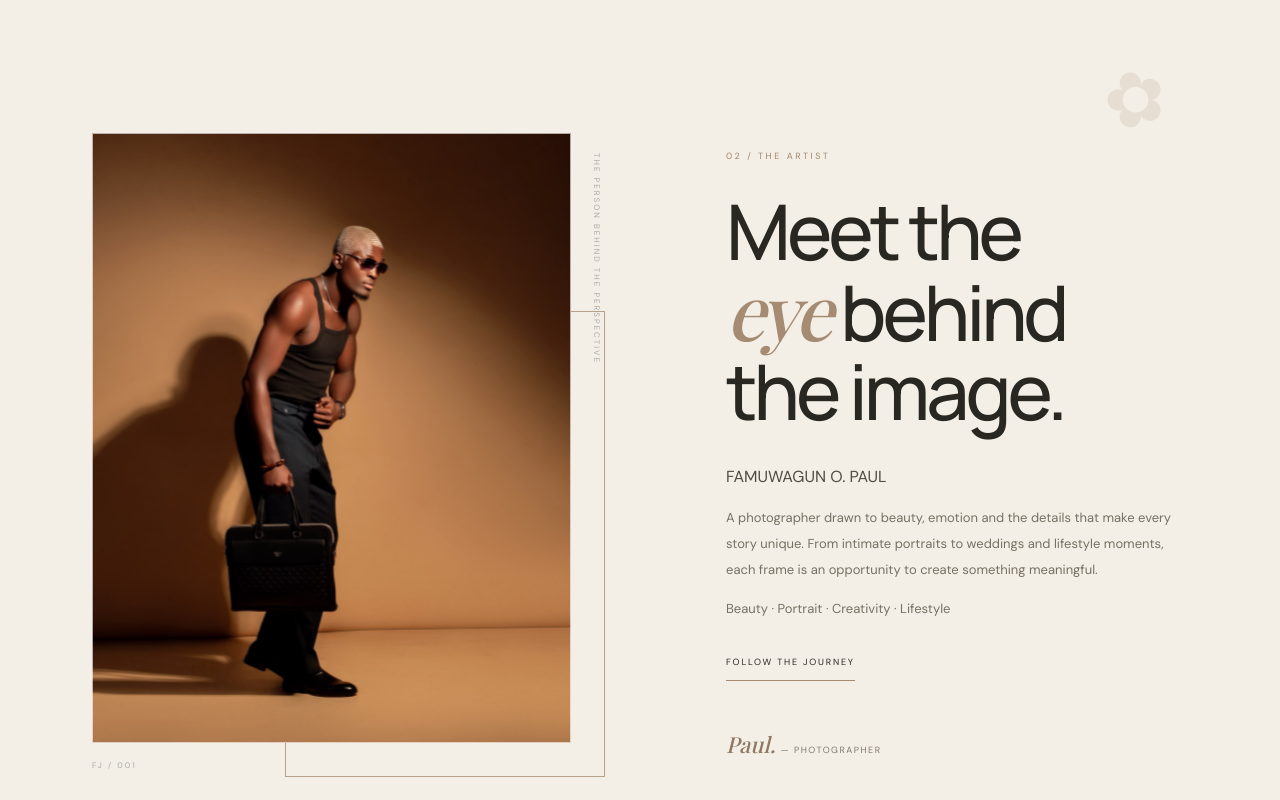
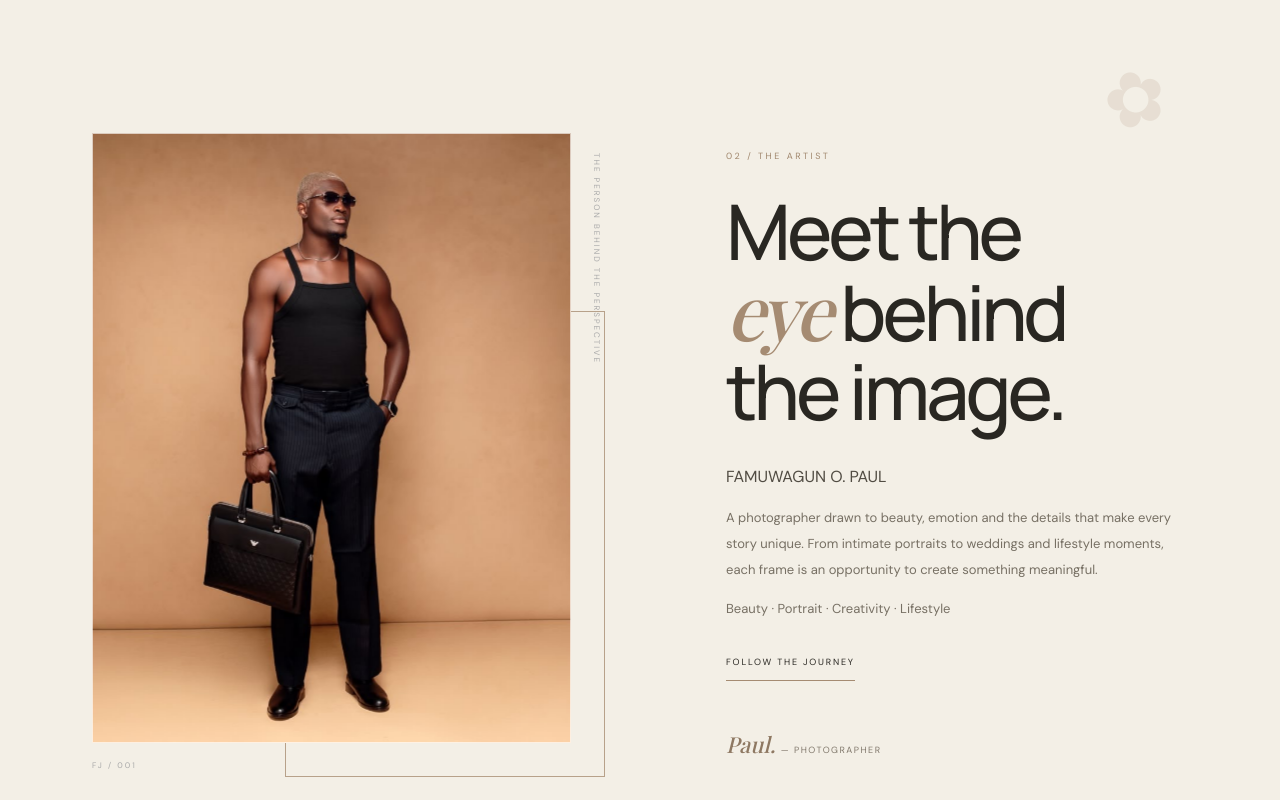
Before and after one commit to Temiszn/fadejoe-photography, a plain HTML site: page index.html in a window 1280 px wide. Shown: the part 820-1620 px from the top of the page. Drawn offline with nearby package versions, Linux system fonts and the light colour scheme; a web font is replaced by a local one.

Commit message:
Update photography images and remove Paulo photo

```diff
--- a/index.html
+++ b/index.html
@@ -84,7 +84,6 @@
       <div class="story-visual reveal">
         <div class="story-image-frame">
   <img src="./assets/images/paulo1.JPG" alt="FADEJOE portrait" class="story-slide active">
-  <img src="./assets/images/paulo2.JPG" alt="FADEJOE portrait" class="story-slide">
   <img src="./assets/images/paulo3.JPG" alt="FADEJOE portrait" class="story-slide">
   <img src="./assets/images/paulo4.JPG" alt="FADEJOE portrait" class="story-slide">
 </div>
```
Also changed, not shown: assets/images/paulo2.jpg (deleted), 2 other files.
